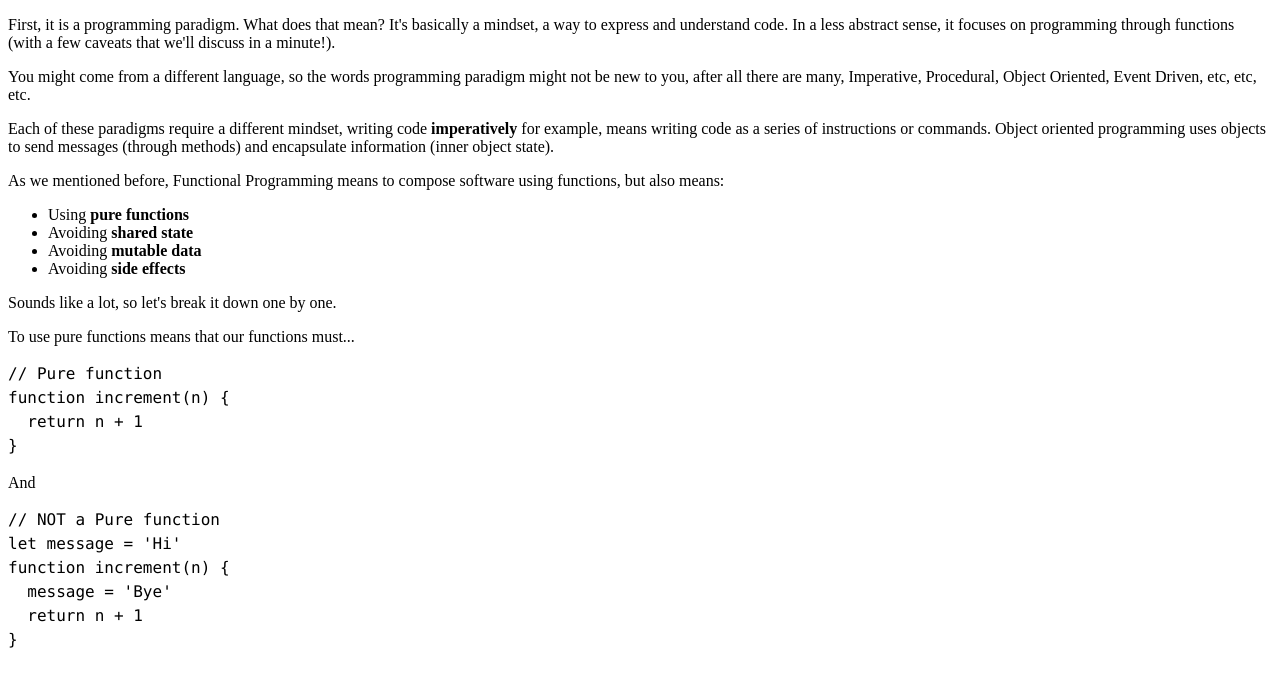
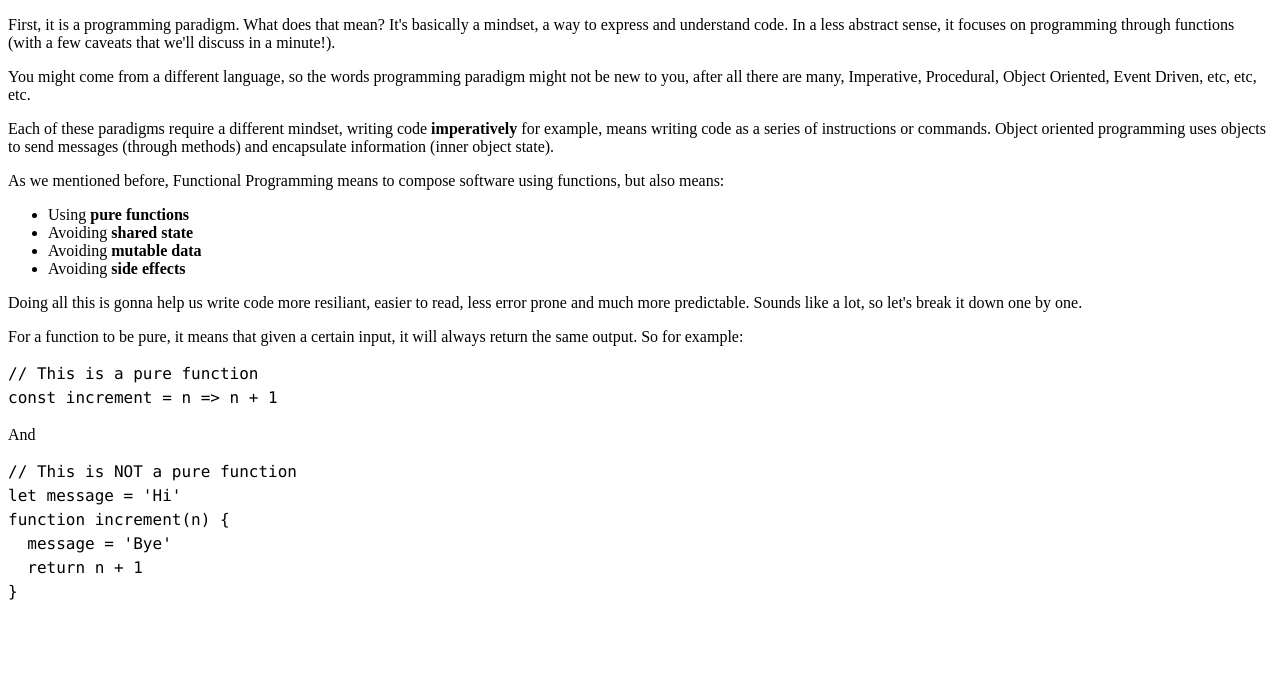
Before and after one commit to alexodan/js-bootcamp, a Gatsby site: page /functional-programming-intro/00-what-is-functional-programming/what-is-functional-programming in a window 1280 px wide. Built offline with nearby package versions, Linux system fonts and the light colour scheme; Gatsby itself is replaced by a stand-in of ours; code samples lack their colours.

Commit message:
Updates to fp intro

````diff
--- a/src/pages/functional-programming-intro/00-what-is-functional-programming/what-is-functional-programming.mdx
+++ b/src/pages/functional-programming-intro/00-what-is-functional-programming/what-is-functional-programming.mdx
@@ -27,21 +27,22 @@ functions, but also means:
 - Avoiding **mutable data**
 - Avoiding **side effects**
 
-Sounds like a lot, so let's break it down one by one.
+Doing all this is gonna help us write code more resiliant, easier to read, less
+error prone and much more predictable. Sounds like a lot, so let's break it down
+one by one.
 
-To use pure functions means that our functions must...
+For a function to be pure, it means that given a certain input, it will always
+return the same output. So for example:
 
 ```js
-// Pure function
-function increment(n) {
-  return n + 1
-}
+// This is a pure function
+const increment = n => n + 1
 ```
 
 And
 
 ```js
-// NOT a Pure function
+// This is NOT a pure function
 let message = 'Hi'
 function increment(n) {
   message = 'Bye'
````
